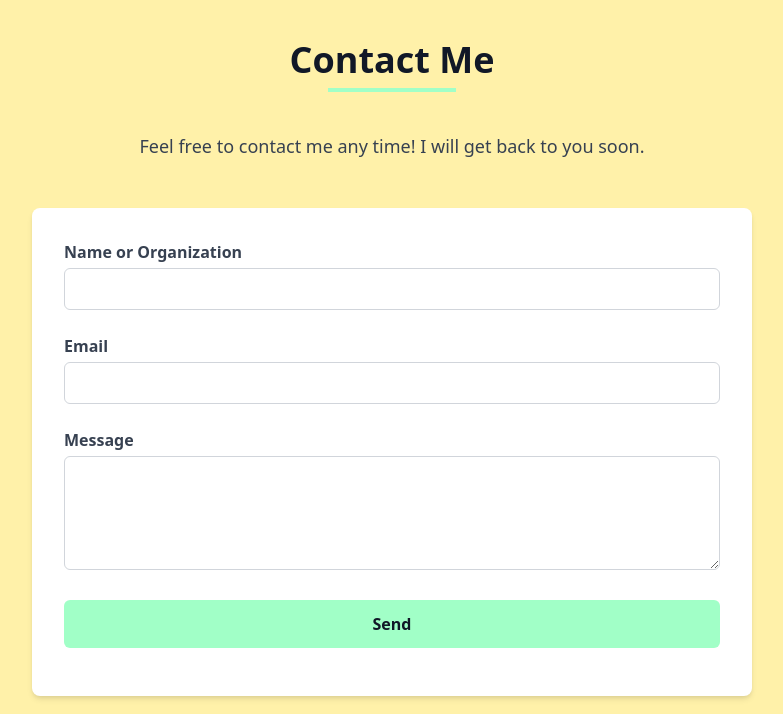
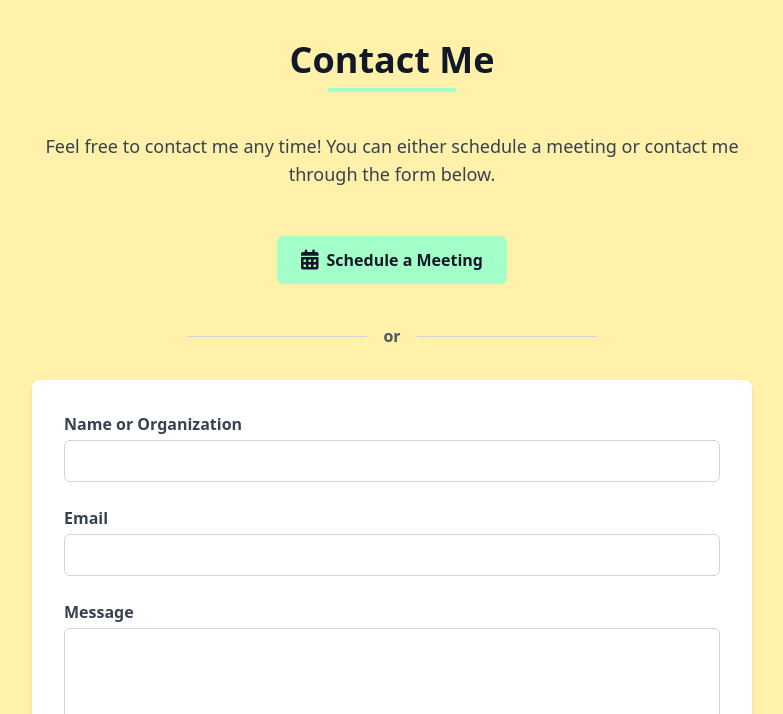
Before and after one commit to Alkayzer/camilamejail, a website: page index.html in a window 1280 px wide. Shown: the part 3300-4014 px from the top of the page, without its empty margins (248-1031 px from the left). Drawn offline with nearby package versions, Linux system fonts and the light colour scheme.

Commit message:
some changes

```diff
--- a/index.html
+++ b/index.html
@@ -23,7 +23,7 @@
       <a href="#services" id="nav-services" class="text-gray-700 hover:text-gray-900 px-6 py-2">Services</a>
       <a href="#tools" id="nav-tools" class="text-gray-700 hover:text-gray-900 px-6 py-2">Tools</a>
       <a href="#contact-me" id="nav-contact-me" class="text-gray-700 hover:text-gray-900 px-6 py-2">Contact Me</a>
-      <a href="./files/resume.pdf" download target="_blank" id="download-resume" class="px-6 py-2 bg-customGreen text-gray-900 font-semibold rounded-lg hover:brightness-110">My Resume</a>
+      <a href="./files/resume.pdf" target="_blank" id="download-resume" class="px-6 py-2 bg-customGreen text-gray-900 font-semibold rounded-lg hover:brightness-110">My Resume</a>
     </nav>
 
     <button id="menu-toggle" class="lg:hidden text-gray-700 focus:outline-none">
@@ -230,8 +230,22 @@
     <div class="w-32 h-1 mx-auto bg-customGreen mb-10"></div>
 
     <p id="contact-description" class="text-lg text-gray-700 mb-12 text-center">
-      Feel free to contact me any time! I will get back to you soon.
+      Feel free to contact me any time! You can either schedule a meeting or contact me through the form below.
     </p>
+
+    <div class="flex justify-center mb-10">
+      <a href="https://calendly.com/camilamejailpal" target="_blank"
+        class="bg-customGreen text-gray-900 font-semibold px-6 py-3 rounded-md hover:brightness-110 transition-colors duration-300 flex items-center">
+        <i class="fas fa-calendar-alt text-xl mr-2"></i>
+        Schedule a Meeting
+      </a>
+    </div>
+
+    <div class="flex justify-center items-center my-8">
+      <hr class="w-1/4 border-gray-300">
+      <span class="mx-4 text-gray-600 font-semibold">or</span>
+      <hr class="w-1/4 border-gray-300">
+    </div>
 
     <div class="bg-white p-8 rounded-lg shadow-md mb-10">
       <form class="space-y-6" action="https://formspree.io/f/mbljyakp" method="POST">
```
